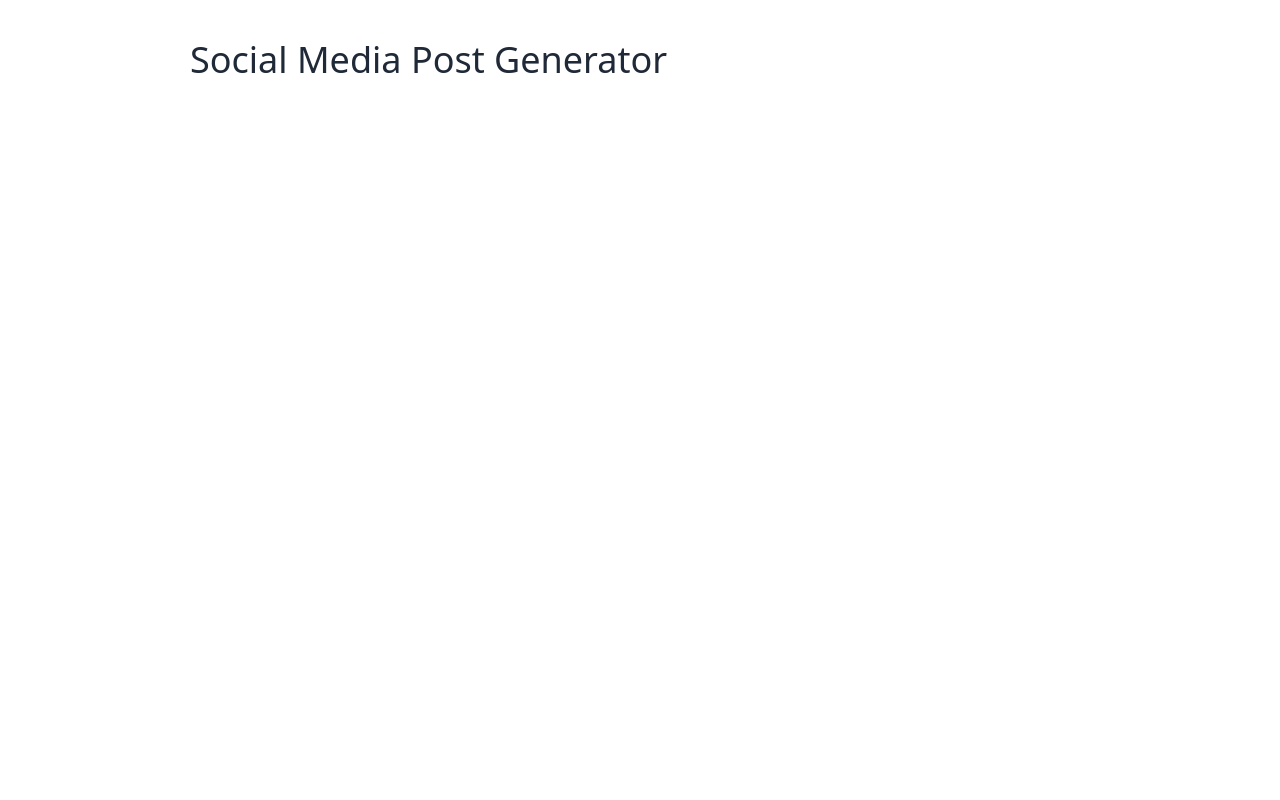
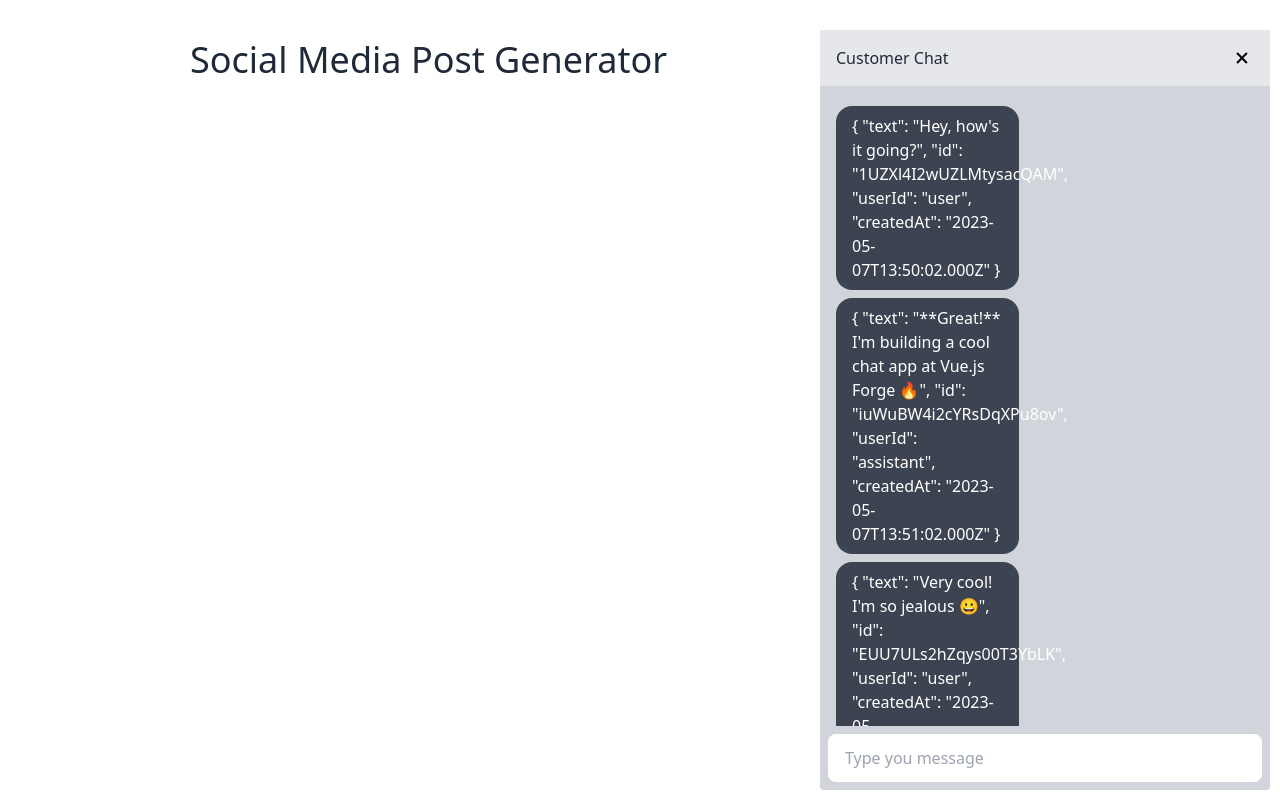
Before and after one commit to AlexburtT/vue-forge-episode-3, a Nuxt app: page / in a window 1280 px wide. Built offline with nearby package versions, Linux system fonts and the light colour scheme.

Commit message:
update ChatBox and add ChatBubble

```diff
--- a/components/ChatBox.vue
+++ b/components/ChatBox.vue
@@ -1,3 +1,48 @@
+<script lang="ts" setup>
+import { Message, User } from "~~/types";
+
+const props = defineProps<{
+    messages: Message[],
+    users: User[],
+    me: User,
+    userTyping?: User[]
+}>();
+
+function getUser(userId: string) {
+    return props.users.find(user => user.id === userId);
+}
+
+const isOpen = ref(true);
+</script>
+
 <template>
-  <!-- Code out the chatbox for Exercise 1 here -->
+  <div class="fixed bottom-[10px] right-[10px]">
+      <button
+              v-show="!isOpen"
+              class="bg-blue-500 p-3 rounded"
+              @click="isOpen = true">
+          <IconChat class="w-8 h-8 text-white"/>
+      </button>
+
+      <div v-if="isOpen" class="box bg-gray-300 rounded w-[450px]">
+          <header class="bg-gray-200 px-4 flex justify-between items-center">Customer Chat
+              <button class="p-4 pr-0" @click="isOpen = false">
+                  <svg xmlns="http://www.w3.org/2000/svg" width="24" height="24" viewBox="0 0 24 24"><path d="m16.192 6.344-4.243 4.242-4.242-4.242-1.414 1.414L10.535 12l-4.242 4.242 1.414 1.414 4.242-4.242 4.243 4.242 1.414-1.414L13.364 12l4.242-4.242z"/></svg>
+              </button>
+          </header>
+
+          <div class="messages p-4 overflow-y-scroll max-h-[80vh]">
+              <ChatBubble
+                  v-for="message in messages"
+                  :key="message.id"
+                  :user="getUser(message.userId)"
+                  :message="message"
+              />
+          </div>
+
+          <footer class="p-2">
+              <input type="text" placeholder="Type you message" class="input w-full block"/>
+          </footer>
+      </div>
+  </div>
 </template>
--- /dev/null
+++ b/components/ChatBubble.vue
@@ -0,0 +1,22 @@
+<script lang="ts" setup>
+  import { Message, User } from "~~/types";
+
+  const props = defineProps<{
+      user?: User,
+      message: Message
+  }>();
+</script>
+
+<template>
+  <div class="chat">
+      <div class="chat-image avatar">
+
+      </div>
+
+      <div class="chat-header">
+
+      </div>
+
+      <div class="chat-bubble">{{ message }}</div>
+  </div>
+</template>
```
Also changed, not shown: public/bx-x.svg (added).
